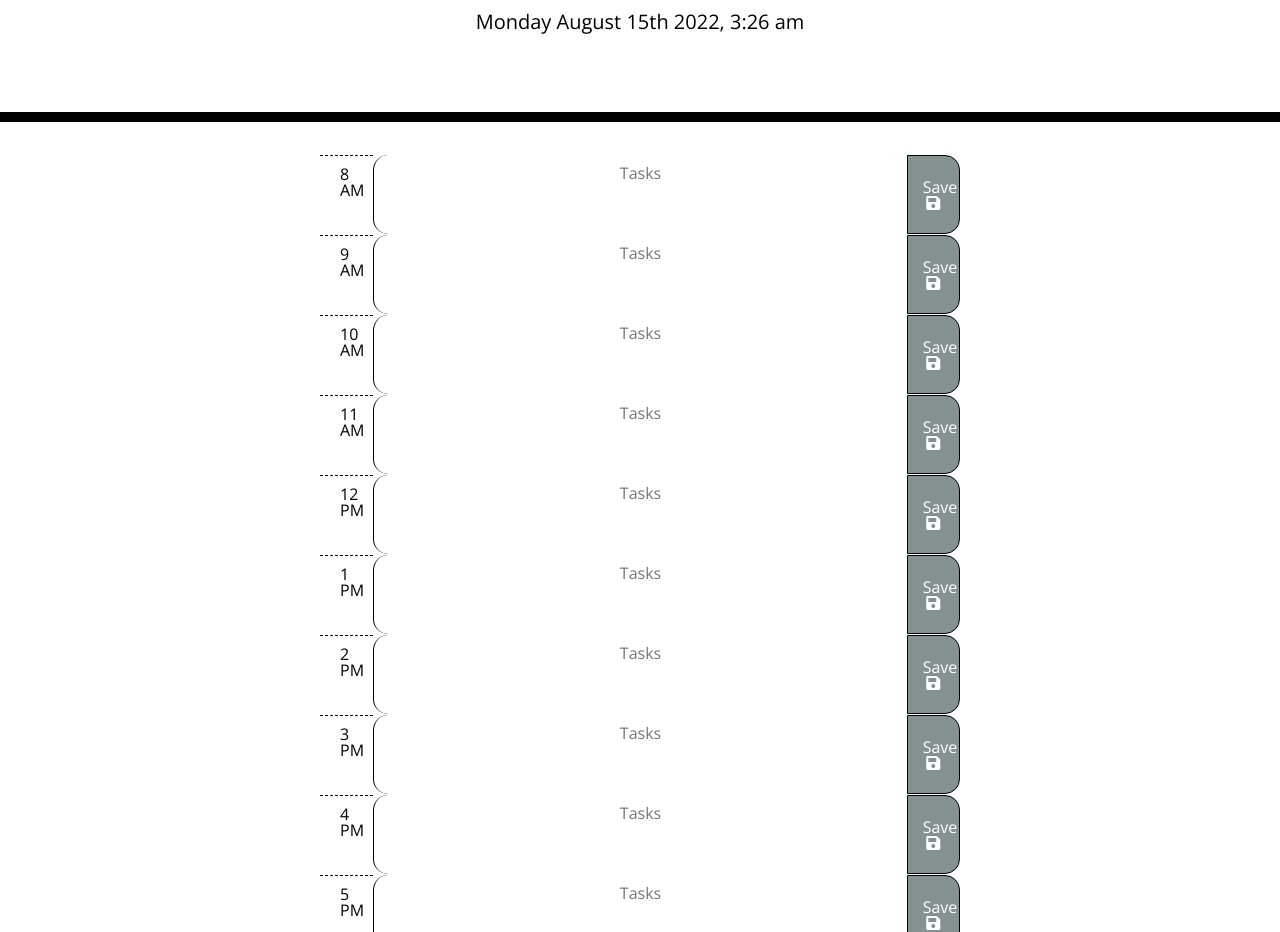
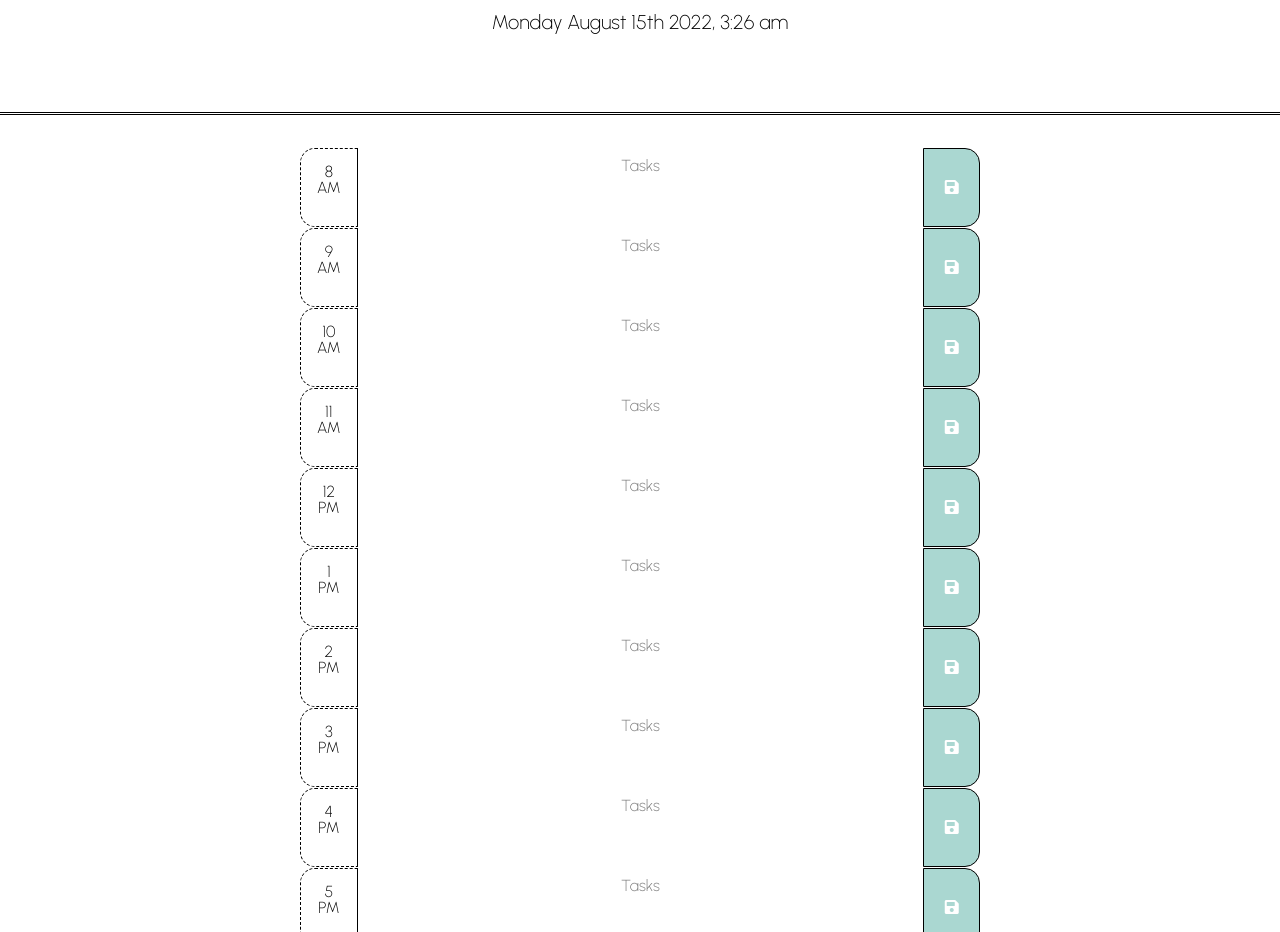
Before and after one commit to JennyBloemen/JBSchedular, a plain HTML site: page index.html in a window 1280 px wide. Shown: the part 182-1114 px from the top of the page. Drawn offline with nearby package versions, Linux system fonts and the light colour scheme.

Commit message:
got time working and amended css

```diff
--- a/Assets/script.js
+++ b/Assets/script.js
@@ -1,12 +1,13 @@
-// global variables that will allow us to use jQuery, ie jquery go select this element
-var rows = $(".row");
-var hours = $(".hour");
-var hourTask = $(".hour-task");
-var saveBtn = $(".saveBtn");
-var present = $(".present");
-var timeBlock = $("time-block");
-
-// var currentDay = $("#currentDay")
+// / Declaration of elements/classes
+const rows = $(".row");
+const hours = $(".hour");
+const past = $(".past");
+const present = $(".present");
+const future = $(".future");
+const timeBlock = $(".time-block");
+const saveButton = $(".saveBtn");
+const hourTask = $("id");
+const userText = $(".hour-task");
 
 // use moment to set the time
 $(document).ready(function () {
@@ -17,16 +18,8 @@ $(document).ready(function () {
     console.log(hours);
   });
 
-
-
-
-// function to set the row colors based on the time
-
-
-
-// WHEN I view the timeblocks for that day, THEN each timeblock is color coded to indicate whether it is in the past, present, or future
-
-
-
-
-// WHEN I can enter an event, WHEN I click the save button for that timeblock, THEN the text for that event is saved in local storage,WHEN I refresh the page, THEN the saved events persist
+  // function to set the row colors based on the time
+  // WHEN I view the timeblocks for that day, THEN each timeblock is color coded to indicate whether it is in the past, present, or future
+  var parent = $(this).parents(".row");
+  var timeId = parseInt(parent.attr("id"));
+  var currentHour = parseInt(moment().format("H"));
--- a/Assets/style.css
+++ b/Assets/style.css
@@ -1,5 +1,5 @@
 body {
-  font-family: 'Open Sans', sans-serif;
+  font-family: 'Urbanist', sans-serif;
   font-size: 16px;
   line-height: 1;
   align-content: center;
@@ -19,7 +19,7 @@ textarea {
   background-color: transparent;
   color: black;
   border-radius: 0;
-  border-bottom: 10px solid black;
+  border-bottom: 3px double black;
 }
 
 .description {
@@ -28,7 +28,7 @@ textarea {
 
 .time-block {
   text-align: center;
-  border-radius: 15px;
+  /* border-radius: 15px; */
 }
 
 .row {
@@ -41,8 +41,14 @@ textarea {
   background-color: #ffffff;
   color: #000000;
   border-top: 1px dashed #000000;
-  padding-top: 10px;
-  padding-left: 20px;
+  border-bottom: 1px dashed black;
+  border-left: 1px dashed black;
+  border-top-left-radius: 15px;
+  border-bottom-left-radius: 15px;
+  padding-top: 15px;
+  /* padding-left: 20px; */
+  text-align: center;
+  margin: 0px;
 }
 
 .past {
@@ -51,12 +57,12 @@ textarea {
 }
 
 .present {
-  background-color: #ff6961;
+  background-color: #f1bbb8;
   color: white;
 }
 
 .future {
-  background-color: #77dd77;
+  background-color: #aad7d1;
   color: white;
 }
 
@@ -64,16 +70,15 @@ textarea {
   border: 1px solid black;
   border-top-right-radius: 15px;
   border-bottom-right-radius: 15px;
-  background-color: #849391;
+  background-color: #aad7d1;
   color: white;
-  text-align:center;
 }
 
 .saveBtn i:hover {
-  font-size: 20px;
+  font-size: 25px;
   transition: all 0.3s ease-in-out;
 }
 .container {
-  width: 80vh;
-  height: 80vh;
+  width: 85vh;
+  height: 85vh;
 }
--- a/index.html
+++ b/index.html
@@ -8,22 +8,16 @@
       rel="stylesheet"
       href="https://stackpath.bootstrapcdn.com/bootstrap/4.3.1/css/bootstrap.min.css"
     />
-    <link
-      rel="stylesheet"
-      href="https://use.fontawesome.com/releases/v5.8.1/css/all.css"
-      integrity="sha384-50oBUHEmvpQ+1lW4y57PTFmhCaXp0ML5d60M1M7uH2+nqUivzIebhndOJK28anvf"
-      crossorigin="anonymous"
-    />
+    <!-- Links to "save" icon for button -->
+    <link rel="stylesheet" href="https://use.fontawesome.com/releases/v5.5.0/css/all.css" integrity="sha384-B4dIYHKNBt8Bc12p+WXckhzcICo0wtJAoU8YZTY5qE0Id1GSseTk6S+L3BlXeVIU" crossorigin="anonymous"/>
     <link
       href="https://fonts.googleapis.com/css?family=Open+Sans&display=swap"
       rel="stylesheet"
     />
-    <link rel="stylesheet" href="https://cdnjs.cloudflare.com/ajax/libs/twitter-bootstrap/4.5.0/css/bootstrap.min.css">
-
-    <script
-      type="text/javascript"
-      src="https://cdnjs.cloudflare.com/ajax/libs/moment.js/2.27.0/moment.min.js"
-    ></script>
+    <!-- google fonts for "handwriting" style font -->
+    <link rel="preconnect" href="https://fonts.googleapis.com">
+    <link rel="preconnect" href="https://fonts.gstatic.com" crossorigin>
+    <link href="https://fonts.googleapis.com/css2?family=Urbanist:wght@200&display=swap" rel="stylesheet">
     <link rel="stylesheet" href="Assets/style.css" />
     <title>Work Day Scheduler</title>
   </head>
@@ -40,57 +34,57 @@
       <div class="row" id="8">
         <label class="col-sm-1 hour">8 AM</label>
         <textarea id="hour-task" type="text" class="col-md-10 time-block" placeholder="Tasks"></textarea>
-        <button id="8amBtn" type="submit" class="saveBtn col-sm-1">Save<i class="fas fa-save save"></i></button>
+        <button id="8amBtn" type="submit" class="saveBtn col-sm-1"><i class="fas fa-save save"></i></button>
       </div>
       <div class="row" id="9">
         <label class="col-sm-1 hour">9 AM</label>
         <textarea id ="hour-task" type="text" class="col-md-10 time-block" placeholder="Tasks"></textarea>
-        <button id="9amBtn" type="submit" class="saveBtn col-sm-1">Save<i class="fas fa-save save"></i></button>
+        <button id="9amBtn" type="submit" class="saveBtn col-sm-1"><i class="fas fa-save save"></i></button>
       </div>
       <div class="row" id="10 am">
         <label class="col-sm-1 hour">10 AM</label>
         <textarea id ="hour-task" type="text" class="col-md-10 time-block" placeholder="Tasks"></textarea>
-        <button id="10amBtn" type="submit" class="saveBtn col-sm-1">Save<i class="fas fa-save save"></i></button>
+        <button id="10amBtn" type="submit" class="saveBtn col-sm-1"><i class="fas fa-save save"></i></button>
       </div>
       <div class="row" id="11 am">
         <label class="col-sm-1 hour">11 AM</label>
         <textarea id ="hour-task" type="text" class="col-md-10 time-block" placeholder="Tasks"></textarea>
-        <button id="11amBtn" type="submit" class="saveBtn col-sm-1">Save<i class="fas fa-save save"></i></button>
+        <button id="11amBtn" type="submit" class="saveBtn col-sm-1"><i class="fas fa-save save"></i></button>
       </div>
       <div class="row" id="12 pm">
         <label class="col-sm-1 hour">12 PM</label>
         <textarea id ="hour-task" type="text" class="col-md-10 time-block" placeholder="Tasks"></textarea>
-        <button id="12pmBtn" type="submit" class="saveBtn col-sm-1">Save<i class="fas fa-save save"></i></button>
+        <button id="12pmBtn" type="submit" class="saveBtn col-sm-1"><i class="fas fa-save save"></i></button>
       </div>
       <div class="row" id="1 pm">
         <label class="col-sm-1 hour">1 PM</label>
         <textarea id ="hour-task" type="text" class="col-md-10 time-block" placeholder="Tasks"></textarea>
-        <button id="1pmBtn" type="submit" class="saveBtn col-sm-1">Save<i class="fas fa-save save"></i></button>
+        <button id="1pmBtn" type="submit" class="saveBtn col-sm-1"><i class="fas fa-save save"></i></button>
       </div>
       <div class="row" id="2 pm">
         <label class="col-sm-1 hour">2 PM</label>
         <textarea id ="hour-task" type="text" class="col-md-10 time-block" placeholder="Tasks"></textarea>
-        <button id="2pmBtn" type="submit" class="saveBtn col-sm-1">Save<i class="fas fa-save save"></i></button>
+        <button id="2pmBtn" type="submit" class="saveBtn col-sm-1"><i class="fas fa-save save"></i></button>
       </div>
       <div class="row" id="3 pm">
         <label class="col-sm-1 hour">3 PM</label>
         <textarea id ="hour-task" type="text" class="col-md-10 time-block" placeholder="Tasks"></textarea>
-        <button id="3pmBtn" type="submit" class="saveBtn col-sm-1">Save<i class="fas fa-save save"></i></button>
+        <button id="3pmBtn" type="submit" class="saveBtn col-sm-1"><i class="fas fa-save save"></i></button>
       </div>
       <div class="row" id="4 pm">
         <label class="col-sm-1 hour">4 PM</label>
         <textarea id ="hour-task" type="text" class="col-md-10 time-block" placeholder="Tasks"></textarea>
-        <button id="4pmBtn" type="submit" class="saveBtn col-sm-1">Save<i class="fas fa-save save"></i></button>
+        <button id="4pmBtn" type="submit" class="saveBtn col-sm-1"><i class="fas fa-save save"></i></button>
       </div>
       <div class="row" id="5 pm">
         <label class="col-sm-1 hour">5 PM</label>
         <textarea id ="hour-task" type="text" class="col-md-10 time-block" placeholder="Tasks"></textarea>
-        <button id="5pmBtn" type="submit" class="saveBtn col-sm-1">Save<i class="fas fa-save save"></i></button>
+        <button id="5pmBtn" type="submit" class="saveBtn col-sm-1"><i class="fas fa-save save"></i></button>
       </div>
     </div>
 
-    <script src="https://code.jquery.com/3.5.1/jquery.min.js"></script>
-    <!-- <script src="https://cdnjs.cloudflare.com/ajax/libs/moment.js/2.24.0/moment.min.js"></script> -->
+    <script src="https://cdnjs.cloudflare.com/ajax/libs/jquery/3.2.1/jquery.min.js"></script>
+    <script src="https://cdnjs.cloudflare.com/ajax/libs/moment.js/2.24.0/moment.min.js"></script>
     <script src="Assets/script.js"></script>
   </body>
 </html>
```
Also changed, not shown: 1 other file.
